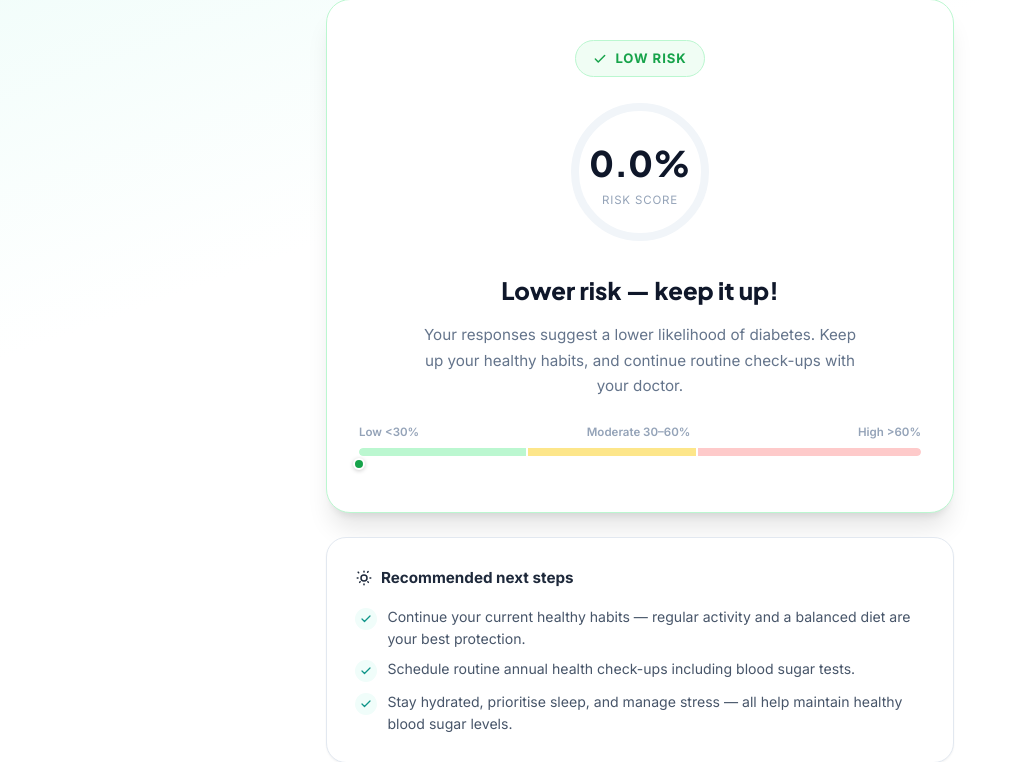
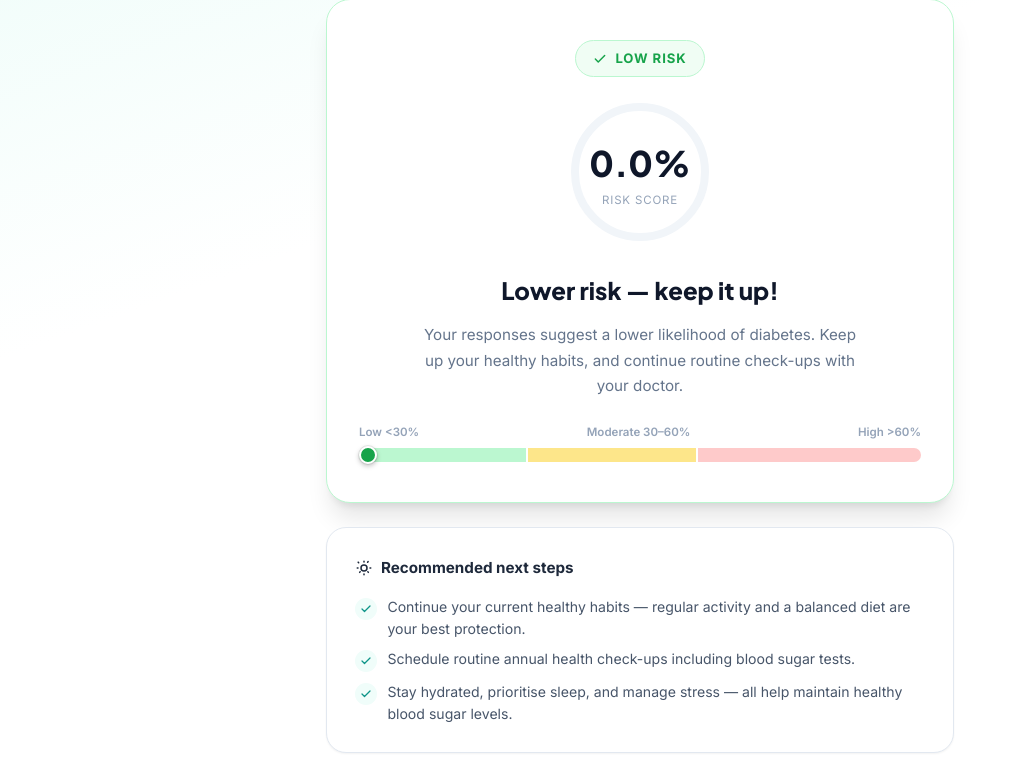
Before and after one commit to whyshak/glucoscreen, a Flask app: page /result in a window 1280 px wide. Shown: the part 130-892 px from the top of the page, without its empty margins (0-1017 px from the left). Run offline with Flask 3, Linux system fonts and the light colour scheme; parts of the project's set-up code (start-up, migrations or seed data) failed here and were passed over.

Commit message:
Add bugfix for ui issues

```diff
--- a/app/static/css/main.css
+++ b/app/static/css/main.css
@@ -1446,6 +1441,64 @@ input[type="range"]:active::-webkit-slider-thumb {
   margin-inline: auto;
 }
 
+/* ── 3-Tier Risk Progression Bar & Centered Pointer ──────────────────────── */
+.risk-bar-wrap {
+  margin-top: 1.5rem;
+}
+
+.risk-bar-labels {
+  display: flex;
+  justify-content: space-between;
+  font-size: 0.72rem;
+  font-weight: 600;
+  color: var(--slate-400);
+  margin-bottom: 0.4rem;
+}
+
+.risk-bar-track {
+  position: relative;
+  display: flex;
+  height: 14px;
+  border-radius: 999px;
+  gap: 2px;
+  align-items: center;
+}
+
+.risk-bar-segment {
+  height: 100%;
+}
+
+.risk-bar-segment--low {
+  flex: 3;
+  background: var(--risk-low-border);
+  border-radius: 999px 0 0 999px;
+}
+
+.risk-bar-segment--mod {
+  flex: 3;
+  background: var(--risk-mod-border);
+}
+
+.risk-bar-segment--high {
+  flex: 4;
+  background: var(--risk-high-border);
+  border-radius: 0 999px 999px 0;
+}
+
+.risk-bar-pointer {
+  position: absolute;
+  top: 50%;
+  transform: translate(-50%, -50%);
+  width: 18px;
+  height: 18px;
+  border-radius: 50%;
+  border: 2.5px solid #ffffff;
+  box-shadow: 0 2px 5px rgba(0, 0, 0, 0.25), 0 0 0 1px rgba(0, 0, 0, 0.08);
+  transition: left 1s cubic-bezier(0.16, 1, 0.3, 1) 0.3s;
+  z-index: 2;
+  pointer-events: none;
+}
+
 /* Recommendations */
 .recs-card {
   background: #fff;
--- a/app/templates/result.html
+++ b/app/templates/result.html
@@ -113,25 +113,21 @@
         {% endif %}
       </p>
 
-      <!-- 3-tier visual indicator bar -->
-      <div style="margin-top:1.5rem;">
-        <div
-          style="display:flex;justify-content:space-between;font-size:0.72rem;font-weight:600;color:var(--slate-400);margin-bottom:0.4rem;">
+      <!-- 3-tier visual indicator bar with pointer inside track -->
+      <div class="risk-bar-wrap">
+        <div class="risk-bar-labels">
           <span>Low &lt;30%</span>
           <span>Moderate 30–60%</span>
           <span>High &gt;60%</span>
         </div>
-        <div style="display:flex;height:8px;border-radius:99px;overflow:hidden;gap:2px;">
-          <div style="flex:3;background:var(--risk-low-border);border-radius:99px 0 0 99px;"></div>
-          <div style="flex:3;background:var(--risk-mod-border);"></div>
-          <div style="flex:4;background:var(--risk-high-border);border-radius:0 99px 99px 0;"></div>
-        </div>
-        <!-- Marker -->
-        <div style="position:relative;height:14px;margin-top:2px;">
-          <div style="position:absolute;left:calc({{ risk_pct }}% - 6px);width:12px;height:12px;
-                    border-radius:50%;background:{{ tier_icon_color }};
-                    border:2px solid #fff;box-shadow:0 1px 4px rgba(0,0,0,0.2);
-                    transition:left 1s cubic-bezier(0.16,1,0.3,1) 0.3s;" aria-hidden="true"></div>
+        <div class="risk-bar-track" role="img" aria-label="Risk category scale with pointer at {{ risk_pct }}%">
+          <div class="risk-bar-segment risk-bar-segment--low"></div>
+          <div class="risk-bar-segment risk-bar-segment--mod"></div>
+          <div class="risk-bar-segment risk-bar-segment--high"></div>
+          <!-- Centered Pointer Marker -->
+          <div class="risk-bar-pointer"
+               style="left: clamp(9px, {{ risk_pct }}%, calc(100% - 9px)); background: {{ tier_icon_color }};"
+               aria-hidden="true"></div>
         </div>
       </div>
 
```
Also changed, not shown: other parts of app/static/css/main.css (+46 -8 lines), app/static/js/screening.js (+35 -8 lines), app/templates/screening.html (+8 -3 lines).
